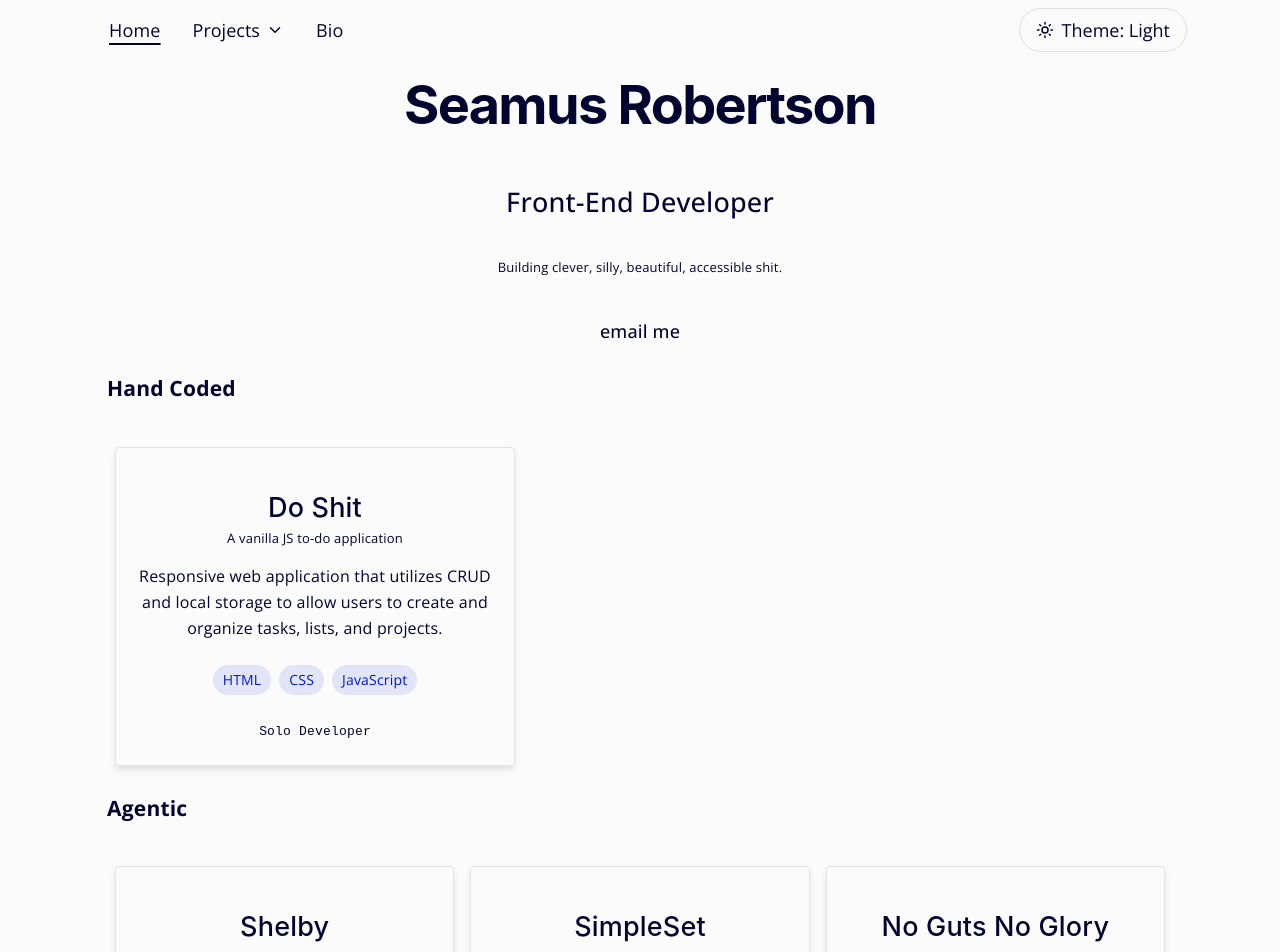
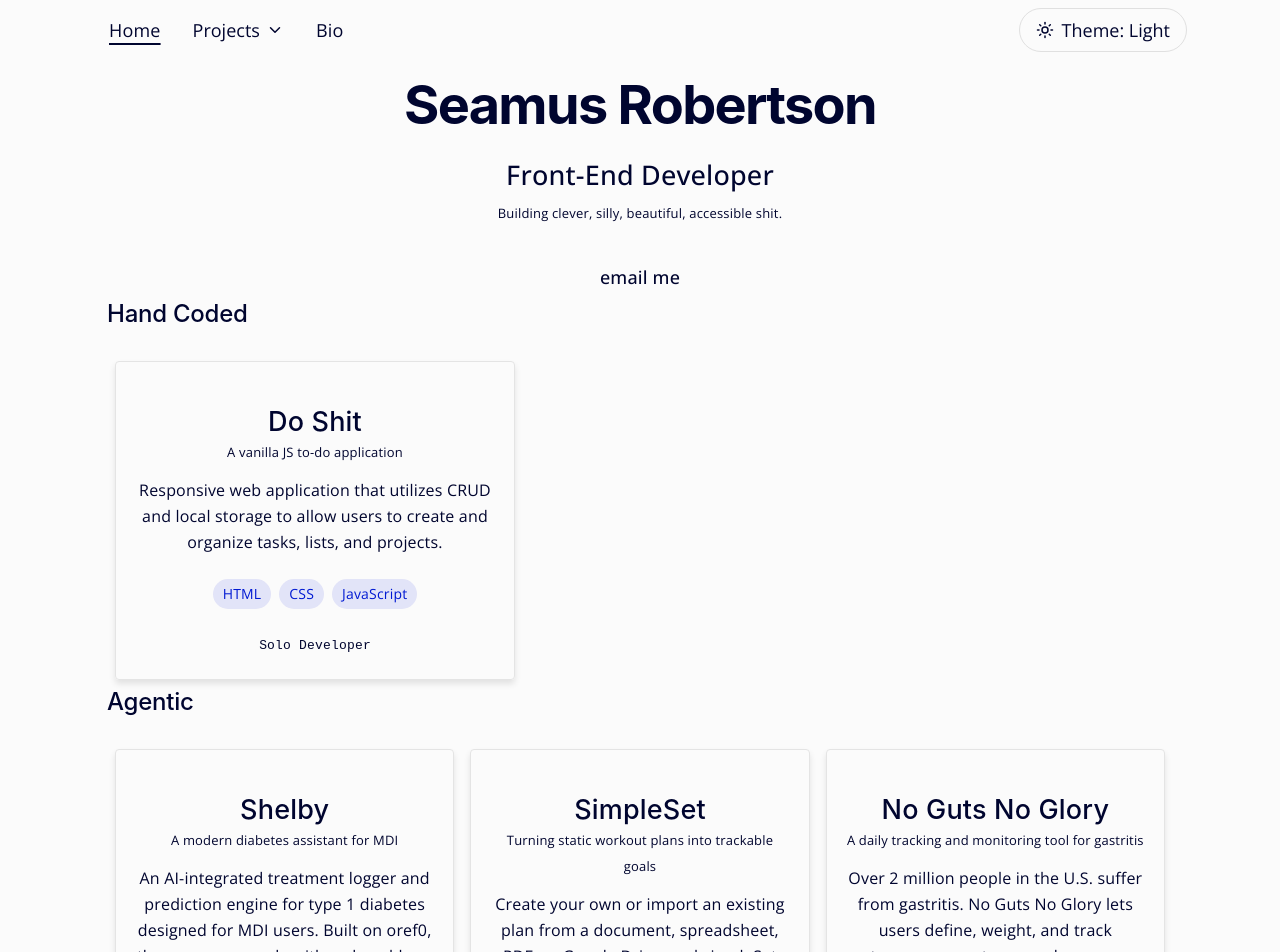
Before and after one commit to shawkinsrobertson/shr-portfolio, a React (Vite) app in the folder portfolio/: page / in a window 1280 px wide. Shown: the top 952 px of the page. Built offline with nearby package versions, Linux system fonts and the light colour scheme; a web font is replaced by a local one.

Commit message:
G0: fix home page heading order so it passes axe
Co-Authored-By: Claude Sonnet 5.5 <noreply@anthropic.com>

```diff
--- a/portfolio/src/components/Hero/Hero.tsx
+++ b/portfolio/src/components/Hero/Hero.tsx
@@ -11,7 +11,7 @@ export interface HeroProps {
 export function Hero({name, title, tagline, ctaHref}: HeroProps) {
     return (<div className='hero'>
         <h1 className='name'>{name}</h1>
-        <h3 className='title'>{title}</h3>
+        <p className='title'>{title}</p>
         <p className='tagline'>{tagline}</p>
         <div className='cta-btns'>
             <a className="liquid-glass" href='mailto:shrobertson@proton.me'>email me</a>
--- a/portfolio/src/pages/HomePage.tsx
+++ b/portfolio/src/pages/HomePage.tsx
@@ -15,7 +15,7 @@ export function HomePage() {
 		tagline='Building clever, silly, beautiful, accessible shit.' />
 	</section>
     <section id="projects-handcode">
-        <h3>Hand Coded</h3>
+        <h2>Hand Coded</h2>
         <div className='case-study-cards'>
           {caseStudies
           .filter(study => hasLongFormContent(study) && study.agentic === false)
@@ -33,7 +33,7 @@ export function HomePage() {
         </div>
       </section>
       <section id='projects-agentic'>
-        <h3>Agentic</h3>
+        <h2>Agentic</h2>
         <div className='case-study-cards'>
           {caseStudies
           .filter(study => hasLongFormContent(study) && study.agentic === true)
```
Also changed, not shown: 2 other files (tests, documents, lock files or other folders).
